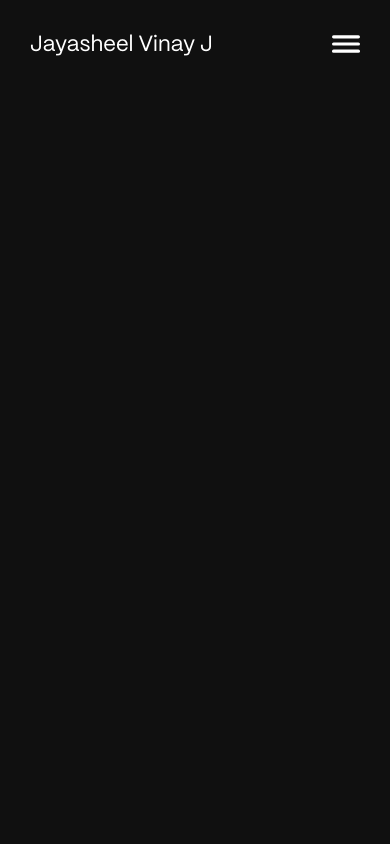
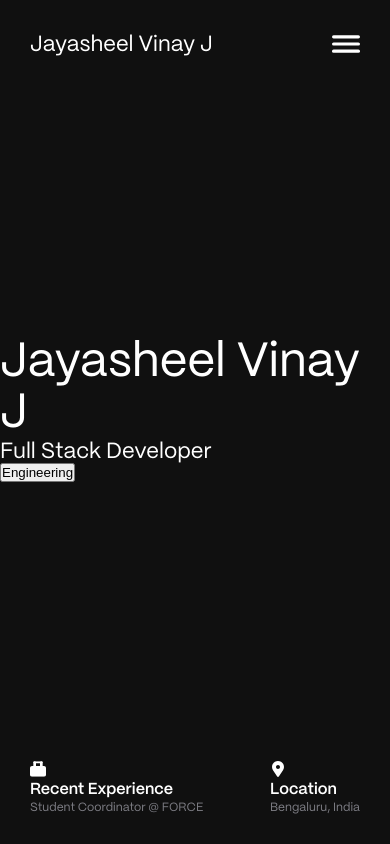
Before and after one commit to JayZ6969/portfolio, a React (Create React App) app: page / in a window 390 px wide. Built offline with nearby package versions, Linux system fonts and the light colour scheme.

Commit message:
add: footer, logos; modify: landing

```diff
--- /dev/null
+++ b/src/components/Footer/Footer.css
@@ -0,0 +1,134 @@
+/*FONTS*/
+@font-face {
+    font-family: 'PPMori-Regular';
+    src: url(../../assets/fonts/PPMori-Regular.otf);
+}
+@font-face {
+    font-family: 'PPMori-SemiBold';
+    src: url(../../assets/fonts/PPMori-SemiBold.otf);
+}
+@font-face {
+    font-family: 'PPEditorialNew-Itlaic';
+    src: url(../../assets/fonts/PPEditorialNew-Italic.otf);
+}
+
+/* COLORS */
+:root {
+    --black-color: #101010;
+    --white-color: #ffffff;
+    --grey-color: #7C7C83;
+}
+
+* {
+    box-sizing: border-box;
+    margin: 0;
+    padding: 0;
+}
+
+/* FOOTER */
+footer {
+    display: flex;
+    justify-content: space-between;
+    align-items: center;
+    padding: 0px 60px 60px 60px;
+    background-color: var(--black-color);
+}
+
+.recent-experience ,
+.location {
+    display: flex;
+    flex-direction: column;
+    gap: 8px;
+}
+
+.recent-experience .p1,
+.location .p1 {
+    font-family: 'PPMori-SemiBold';
+    color: var(--white-color);
+    font-size: 24px;
+    font-style: normal;
+    font-weight: 600;
+    line-height: normal;
+}
+
+.recent-experience .p2,
+.location .p2 {
+    font-family: 'PPMori-Regular';
+    color: var(--grey-color);
+    font-size: 20px;
+    font-style: normal;
+    font-weight: 400;
+    line-height: normal;
+}
+
+.location img {
+    width: 24px;
+    height: 24px;
+}
+
+.recent-experience img {
+    width: 24px;
+    height: 23px;
+}
+
+@media screen and (min-width: 430px) and (max-width: 768px) {
+    footer {
+        padding: 0px 40px 40px 40px;
+    }
+
+    .recent-experience,
+    .location {
+        gap: 6px;
+    }
+
+    .recent-experience .p1,
+    .location .p1 {
+        font-size: 20px;
+    }
+
+    .recent-experience .p2,
+    .location .p2 {
+        font-size: 16px;
+    }
+
+    .location img {
+        width: 20px;
+        height: 20px;
+    }
+
+    .recent-experience img {
+        width: 20px;
+        height: 20px;
+    }
+}
+
+@media screen and (max-width: 430px) {
+    footer {
+        padding: 0px 30px 30px 30px;
+    }
+
+    .recent-experience,
+    .location {
+        gap: 4px;
+    }
+
+    .recent-experience .p1,
+    .location .p1 {
+        font-size: 16px;
+    }
+
+    .recent-experience .p2,
+    .location .p2 {
+        font-size: 12px;
+    }
+
+    .location img {
+        width: 16px;
+        height: 16px;
+    }
+
+    .recent-experience img {
+        width: 16px;
+        height: 16px;
+    }
+}
--- /dev/null
+++ b/src/components/Footer/Footer.js
@@ -0,0 +1,23 @@
+import React from 'react'
+import './Footer.css'
+import location from '../../assets/icons/location.svg'
+import suitcase from '../../assets/icons/suitcase.svg'
+
+const Footer = () => {
+  return (
+    <footer>
+      <div className="recent-experience">
+        <img src={suitcase} alt="" />
+        <p className='p1'>Recent Experience</p>
+        <p className='p2'>Student Coordinator @ FORCE</p>
+      </div>
+      <div className="location">
+        <img src={location} alt="" />
+        <p className='p1'>Location</p>
+        <p className='p2'>Bengaluru, India</p>
+      </div>
+    </footer>
+  )
+}
+
+export default Footer
--- a/src/components/Landing/Landing.css
+++ b/src/components/Landing/Landing.css
@@ -9,7 +9,7 @@
 }
 @font-face {
     font-family: 'PPEditorialNew-Itlaic';
-    src: url(../../assets/fonts/PPEditorialNew-Itlaic.ttf);
+    src: url(../../assets/fonts/PPEditorialNew-Italic.otf);
 }
 
 /* COLORS */
@@ -18,3 +18,29 @@
     --white-color: #ffffff;
     --grey-color: #7C7C83;
 }
+
+* {
+    box-sizing: border-box;
+    margin: 0;
+    padding: 0;
+}
+
+/* LANDING */
+.landing-container {
+    display: flex;
+    flex-direction: column;
+    justify-content: space-between;
+    height: 100vh;
+    color: var(--white-color);
+}
+
+
+
+.landing-container h3 {
+    font-family: 'PPMori-Regular';
+    font-size: 48px;
+    font-style: normal;
+    font-weight: 400;
+    line-height: normal;
+    margin: 0;
+}
--- a/src/components/Landing/Landing.js
+++ b/src/components/Landing/Landing.js
@@ -1,12 +1,20 @@
 import React from 'react'
 import { Link } from 'react-router-dom'
 import Navbar from '../Navbar/Navbar'
+import Footer from '../Footer/Footer'
+import './Landing.css'
 
 
 const Landing = () => {
   return (
-    <div className="landing">
+    <div className="landing-container">
       <Navbar />
+      <div className="landing-content">
+        <h3>Jayasheel Vinay J</h3>
+        <h1>Full Stack Developer</h1>
+        <Link to="/Engineering"><button>Engineering</button></Link>
+      </div>
+      <Footer />
     </div>
   )
 }
--- a/src/components/Navbar/Navbar.css
+++ b/src/components/Navbar/Navbar.css
@@ -17,6 +17,12 @@
     --black-color: #101010;
     --white-color: #ffffff;
     --grey-color: #7C7C83;
+}
+
+* {
+    box-sizing: border-box;
+    margin: 0;
+    padding: 0;
 }
 
 /* NAVBAR */
--- a/src/index.js
+++ b/src/index.js
@@ -1,10 +1,13 @@
 import React from 'react';
 import ReactDOM from 'react-dom/client';
 import App from './App';
+import { BrowserRouter } from 'react-router-dom';
 
 const root = ReactDOM.createRoot(document.getElementById('root'));
 root.render(
   <React.StrictMode>
-    <App />
+    <BrowserRouter>
+      <App />
+    </BrowserRouter>
   </React.StrictMode>
 );
```
Also changed, not shown: src/assets/icons/location.svg (added), src/assets/icons/suitcase.svg (added).
